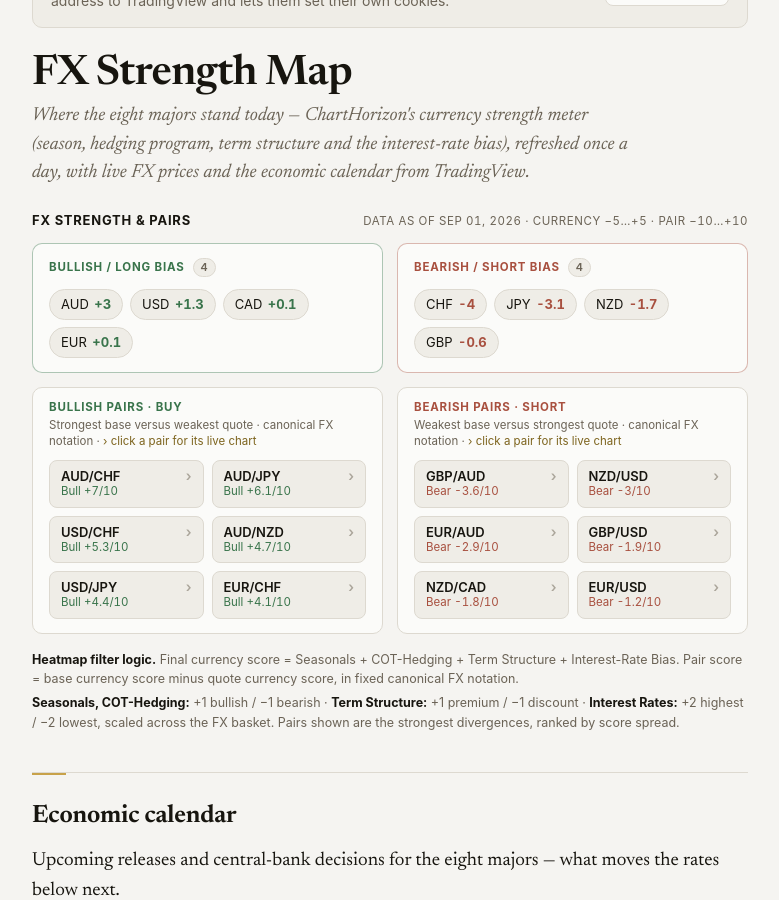
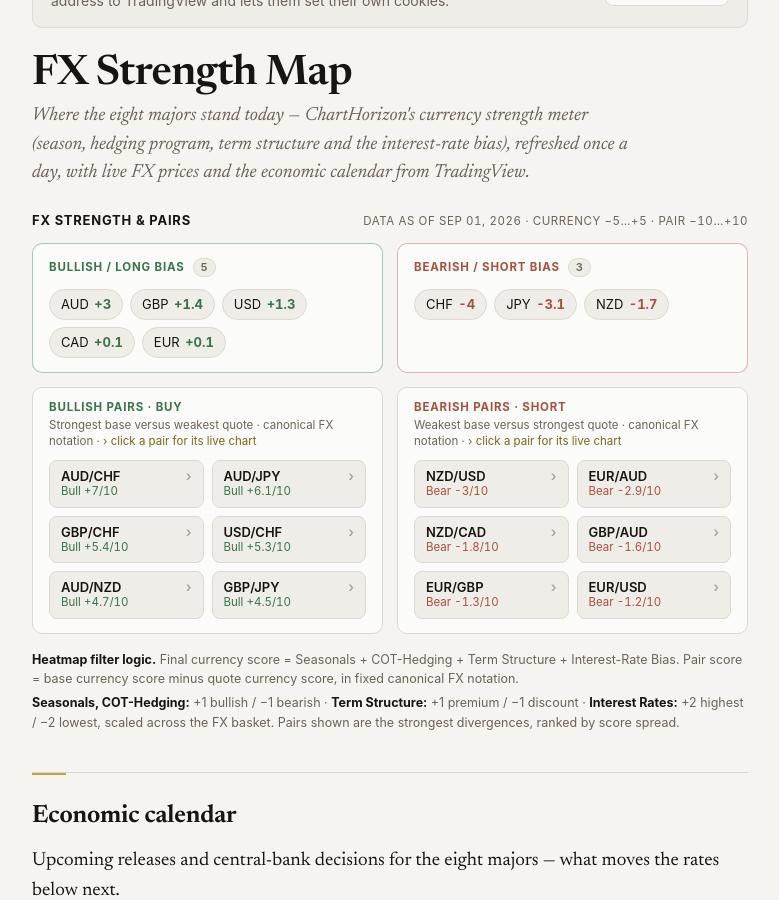
Before and after one commit to ChartHorizon/website, a Jekyll site: the page built from fx.html, in a window 1280 px wide and 900 px high, scrolled down 253 px. Shown: the whole window, without its empty margins (250-1029 px from the left). Built offline with Jekyll 4.4.1, drawn with Linux system fonts in a browser that asks for light colours.

Commit message:
data: FX strength snapshot Sep 01, 2026

```diff
--- a/_data/fx.json
+++ b/_data/fx.json
@@ -10,6 +10,11 @@
       "cur": "AUD",
       "score": 3,
       "label": "+3"
+    },
+    {
+      "cur": "GBP",
+      "score": 1.4,
+      "label": "+1.4"
     },
     {
       "cur": "USD",
@@ -42,11 +47,6 @@
       "cur": "NZD",
       "score": -1.7,
       "label": "-1.7"
-    },
-    {
-      "cur": "GBP",
-      "score": -0.6,
-      "label": "-0.6"
     }
   ],
   "neutral": [],
@@ -62,6 +62,11 @@
       "label": "Bull +6.1/10"
     },
     {
+      "pair": "GBP/CHF",
+      "spread": 5.4,
+      "label": "Bull +5.4/10"
+    },
+    {
       "pair": "USD/CHF",
       "spread": 5.3,
       "label": "Bull +5.3/10"
@@ -72,22 +77,12 @@
       "label": "Bull +4.7/10"
     },
     {
-      "pair": "USD/JPY",
-      "spread": 4.4,
-      "label": "Bull +4.4/10"
-    },
-    {
-      "pair": "EUR/CHF",
-      "spread": 4.1,
-      "label": "Bull +4.1/10"
+      "pair": "GBP/JPY",
+      "spread": 4.5,
+      "label": "Bull +4.5/10"
     }
   ],
   "bearish_pairs": [
-    {
-      "pair": "GBP/AUD",
-      "spread": 3.6,
-      "label": "Bear -3.6/10"
-    },
     {
       "pair": "NZD/USD",
       "spread": 3,
@@ -99,14 +94,19 @@
       "label": "Bear -2.9/10"
     },
     {
-      "pair": "GBP/USD",
-      "spread": 1.9,
-      "label": "Bear -1.9/10"
-    },
-    {
       "pair": "NZD/CAD",
       "spread": 1.8,
       "label": "Bear -1.8/10"
+    },
+    {
+      "pair": "GBP/AUD",
+      "spread": 1.6,
+      "label": "Bear -1.6/10"
+    },
+    {
+      "pair": "EUR/GBP",
+      "spread": 1.3,
+      "label": "Bear -1.3/10"
     },
     {
       "pair": "EUR/USD",
```
